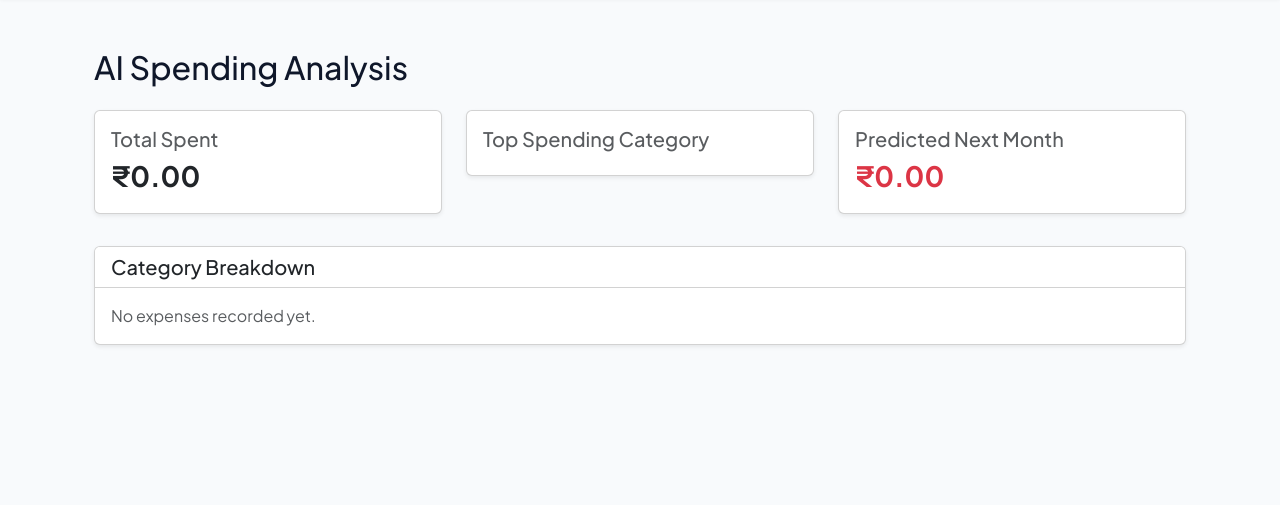
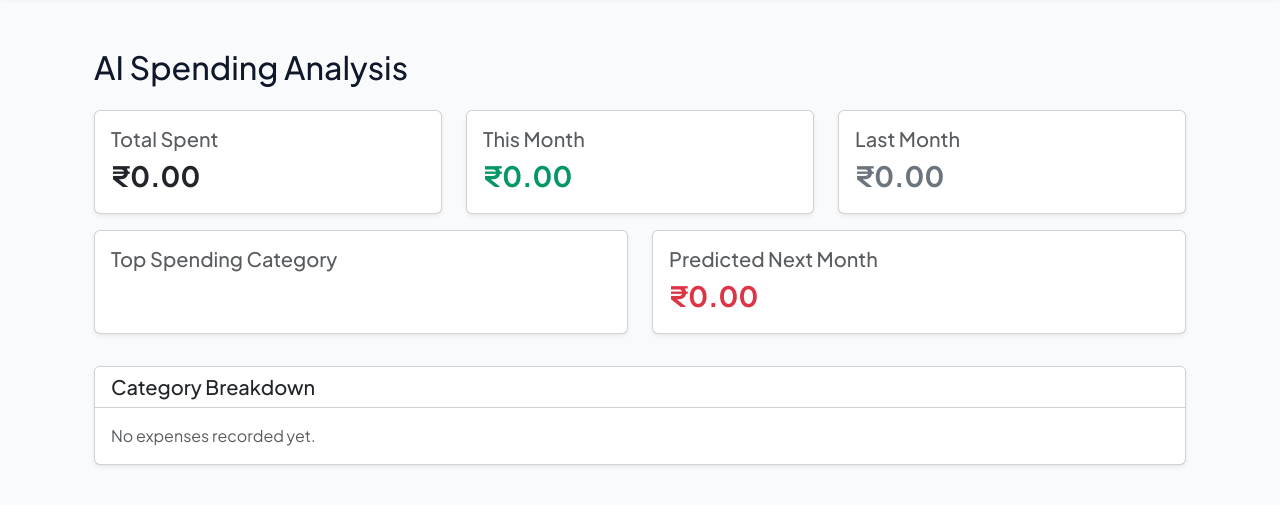
Before and after one commit to DEWASHISH-019/Expense-Tracker-live, a Flask app: template templates/ai_analysis.html in a window 1280 px wide. Shown: the part 61-566 px from the top of the page. Run offline with Flask 3, Linux system fonts and the light colour scheme; the template is opened without the code that fills it, so the values that code supplies are empty; some libraries are stand-ins or nearby versions.

Commit message:
Refactor AI Spending Analysis card layout
Updated card structure for metrics display and improved styling.

```diff
--- a/templates/ai_analysis.html
+++ b/templates/ai_analysis.html
@@ -5,8 +5,9 @@
     <h2 class="mb-4">AI Spending Analysis</h2>
 
     <div class="row">
+        <!-- First Row: 3 metrics -->
         <div class="col-md-4 mb-3">
-            <div class="card shadow-sm">
+            <div class="card shadow-sm h-100">
                 <div class="card-body">
                     <h5 class="card-title text-muted">Total Spent</h5>
                     <h3 class="fw-bold my-1 text-dark">₹{{ "%.2f"|format(result.total_spent) }}</h3>
@@ -15,7 +16,28 @@
         </div>
 
         <div class="col-md-4 mb-3">
-            <div class="card shadow-sm">
+            <div class="card shadow-sm h-100">
+                <div class="card-body">
+                    <h5 class="card-title text-muted">This Month</h5>
+                    <h3 class="fw-bold my-1" style="color: #059669;">₹{{ "%.2f"|format(result.this_month_spent) }}</h3>
+                </div>
+            </div>
+        </div>
+
+        <div class="col-md-4 mb-3">
+            <div class="card shadow-sm h-100">
+                <div class="card-body">
+                    <h5 class="card-title text-muted">Last Month</h5>
+                    <h3 class="fw-bold my-1 text-secondary">₹{{ "%.2f"|format(result.last_month_spent) }}</h3>
+                </div>
+            </div>
+        </div>
+    </div>
+
+    <div class="row">
+        <!-- Second Row: 2 metrics -->
+        <div class="col-md-6 mb-3">
+            <div class="card shadow-sm h-100">
                 <div class="card-body">
                     <h5 class="card-title text-muted">Top Spending Category</h5>
                     <h3 class="fw-bold my-1 text-primary">{{ result.top_category }}</h3>
@@ -23,8 +45,8 @@
             </div>
         </div>
 
-        <div class="col-md-4 mb-3">
-            <div class="card shadow-sm">
+        <div class="col-md-6 mb-3">
+            <div class="card shadow-sm h-100">
                 <div class="card-body">
                     <h5 class="card-title text-muted">Predicted Next Month</h5>
                     <h3 class="fw-bold my-1 text-danger">₹{{ "%.2f"|format(result.predicted_next_month) }}</h3>
```
